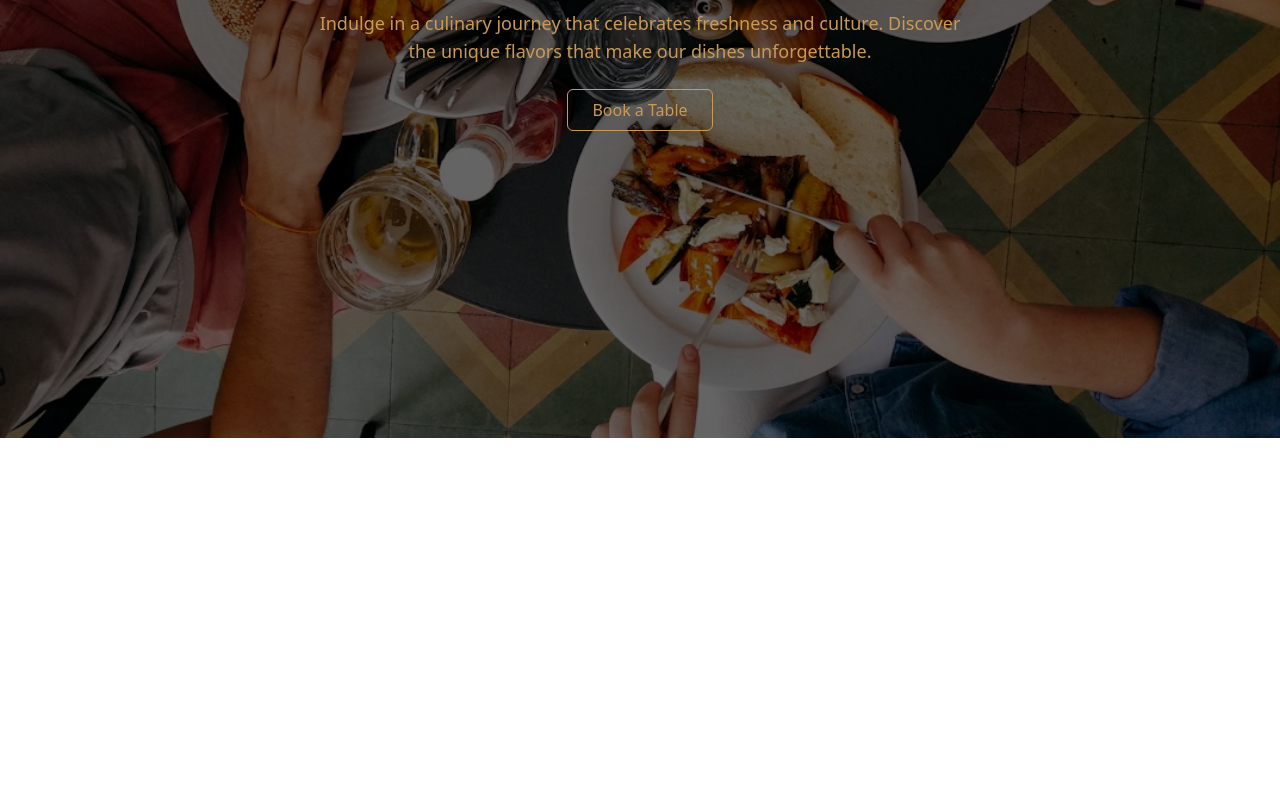
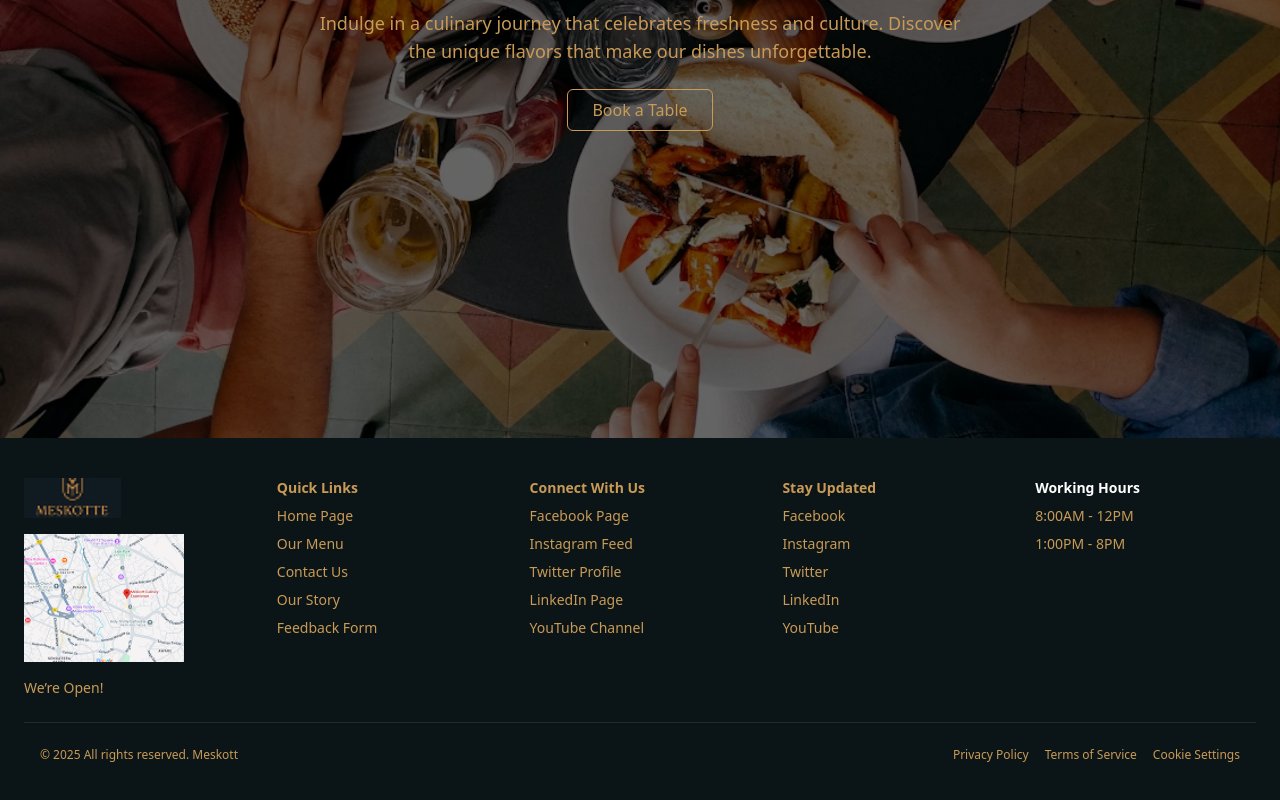
Before and after one commit to EphrataTech/Meskott-Restaurant, a React (Vite) app: page / in a window 1280 px wide. Shown: the part 426-1226 px from the top of the page. Before the commit the page ends 864 px from the top, so only its background shows below. Built offline with nearby package versions, Linux system fonts and the light colour scheme.

Commit message:
feat:Finalized Footer section

```diff
--- a/src/App.jsx
+++ b/src/App.jsx
@@ -2,12 +2,14 @@ import React from 'react'
 import './App.css'
 import Navbar from '../src/components/Navbar'
 import Hero from '../src/components/Hero'
+import Footer from './components/Footer'
 
 export default function App() {
     return(
        <>
        <Navbar />
        <Hero/>
+       <Footer/>
        </>
     )
 }
--- a/src/components/Footer.jsx
+++ b/src/components/Footer.jsx
@@ -14,4 +14,73 @@ export default function Footer() {
           (currentHour >= 13 && currentHour < 20);
 
         setIsOpen(isWeekday && isOpenTime);
-      }, []);
+    }, []);
+    return (
+        <footer className="bg-[#0B1517] text-white py-10 px-6">
+        <div className="max-w-7xl mx-auto grid grid-cols-1 md:grid-cols-5 gap-8 text-sm text-gray-300">
+            {/* Logo & meskot  Map section */}
+            <div className="space-y-4 text-center md:text-left">
+            <img src="/images/Actions.png" alt="Meskott Logo" className="h-10 mx-auto md:mx-0" />
+            <div className="bg-gray-500 h-32 w-full md:w-40 mx-auto md:mx-0 rounded-md flex items-center justify-center">
+                <img src="/public/images/Placeholder Image.png " className='object-cover w-full h-full'/>
+            </div>
+            <div className="text-[#C99A56]">
+                {isOpen ? 'We’re Open!' : 'Currently Closed'}
+            </div>
+            </div>
+
+            {/* Quick Links of meskott pages*/}
+            <div className="space-y-2 text-center md:text-left text-[#C99A56]">
+            <h4 className="font-semibold text-[#C99A56]">Quick Links</h4>
+            <a href="#home" className="hover:text-white block">Home Page</a>
+            <a href="#menu" className="hover:text-white block">Our Menu</a>
+            <a href="#contact" className="hover:text-white block">Contact Us</a>
+            <a href="#story" className="hover:text-white block">Our Story</a>
+            <a href="#feedback" className="hover:text-white block">Feedback Form</a>
+            </div>
+
+            {/* Connect With Us Section*/}
+            <div className="space-y-2 text-center md:text-left text-[#C99A56]">
+            <h4 className="font-semibold text-[#C99A56]">Connect With Us</h4>
+            <a href="#" className="hover:text-[#C99A56] block">Facebook Page</a>
+            <a href="#" className="hover:text-white block">Instagram Feed</a>
+            <a href="#" className="hover:text-white block">Twitter Profile</a>
+            <a href="#" className="hover:text-white block">LinkedIn Page</a>
+            <a href="#" className="hover:text-white block">YouTube Channel</a>
+            </div>
+
+            {/* Stay Updated section*/}
+            <div className="space-y-2 text-center md:text-left text-[#C99A56]">
+            <h4 className="font-semibold text-[#C99A56]">Stay Updated</h4>
+            <a href="#" className="hover:text-white block">Facebook</a>
+            <a href="#" className="hover:text-white block">Instagram</a>
+            <a href="#" className="hover:text-white block">Twitter</a>
+            <a href="#" className="hover:text-white block">LinkedIn</a>
+            <a href="#" className="hover:text-white block">YouTube</a>
+            </div>
+
+            {/* Working Hours of Meskott */}
+            <div className="space-y-2 text-center md:text-left text-[#C99A56]">
+            <h4 className="font-semibold text-white text-[#C99A56]">Working Hours</h4>
+            <p className='text-[#C99A56]'>8:00AM - 12PM</p>
+            <p className='text-[#C99A56]'>1:00PM - 8PM</p>
+            </div>
+        </div>
+
+          {/* Bottom Text */}
+        {/* Horizontal Divider having blur shadow*/}
+<div className="w-full h-px bg-gray-700/50 shadow-sm backdrop-blur-sm my-6"></div>
+
+{/* Bottom Footer Informations*/}
+<div className="flex flex-col md:flex-row justify-between items-center text-xs text-[#C99A56] px-4">
+  <p className="mb-2 md:mb-0">© 2025 All rights reserved. Meskott</p>
+  <div className="space-x-4">
+    <a href="#" className="hover:text-white">Privacy Policy</a>
+    <a href="#" className="hover:text-white">Terms of Service</a>
+    <a href="#" className="hover:text-white">Cookie Settings</a>
+  </div>
+</div>
+
+        </footer>
+    );
+    }
--- a/src/output.css
+++ b/src/output.css
@@ -619,12 +619,24 @@ video {
   margin-bottom: 1.5rem;
 }
 
+.ml-2 {
+  margin-left: 0.5rem;
+}
+
+.mt-10 {
+  margin-top: 2.5rem;
+}
+
 .block {
   display: block;
 }
 
 .flex {
   display: flex;
+}
+
+.grid {
+  display: grid;
 }
 
 .hidden {
@@ -641,6 +653,10 @@ video {
 
 .h-full {
   height: 100%;
+}
+
+.h-32 {
+  height: 8rem;
 }
 
 .w-full {
@@ -665,6 +681,10 @@ video {
 
 .cursor-pointer {
   cursor: pointer;
+}
+
+.grid-cols-1 {
+  grid-template-columns: repeat(1, minmax(0, 1fr));
 }
 
 .flex-col {
@@ -699,10 +719,26 @@ video {
   gap: 1.5rem;
 }
 
+.gap-8 {
+  gap: 2rem;
+}
+
 .space-x-4 > :not([hidden]) ~ :not([hidden]) {
   --tw-space-x-reverse: 0;
   margin-right: calc(1rem * var(--tw-space-x-reverse));
   margin-left: calc(1rem * calc(1 - var(--tw-space-x-reverse)));
+}
+
+.space-y-4 > :not([hidden]) ~ :not([hidden]) {
+  --tw-space-y-reverse: 0;
+  margin-top: calc(1rem * calc(1 - var(--tw-space-y-reverse)));
+  margin-bottom: calc(1rem * var(--tw-space-y-reverse));
+}
+
+.space-y-2 > :not([hidden]) ~ :not([hidden]) {
+  --tw-space-y-reverse: 0;
+  margin-top: calc(0.5rem * calc(1 - var(--tw-space-y-reverse)));
+  margin-bottom: calc(0.5rem * var(--tw-space-y-reverse));
 }
 
 .overflow-hidden {
@@ -721,9 +757,18 @@ video {
   border-width: 1px;
 }
 
+.border-t {
+  border-top-width: 1px;
+}
+
 .border-\[\#C99A56\] {
   --tw-border-opacity: 1;
   border-color: rgb(201 154 86 / var(--tw-border-opacity, 1));
+}
+
+.border-gray-700 {
+  --tw-border-opacity: 1;
+  border-color: rgb(55 65 81 / var(--tw-border-opacity, 1));
 }
 
 .bg-\[\#0B1517\] {
@@ -749,6 +794,11 @@ video {
 .bg-black {
   --tw-bg-opacity: 1;
   background-color: rgb(0 0 0 / var(--tw-bg-opacity, 1));
+}
+
+.bg-gray-500 {
+  --tw-bg-opacity: 1;
+  background-color: rgb(107 114 128 / var(--tw-bg-opacity, 1));
 }
 
 .bg-opacity-60 {
@@ -804,6 +854,15 @@ video {
   padding-right: 1.5rem;
 }
 
+.py-10 {
+  padding-top: 2.5rem;
+  padding-bottom: 2.5rem;
+}
+
+.pt-4 {
+  padding-top: 1rem;
+}
+
 .text-center {
   text-align: center;
 }
@@ -832,6 +891,10 @@ video {
   font-weight: 700;
 }
 
+.font-semibold {
+  font-weight: 600;
+}
+
 .text-black {
   --tw-text-opacity: 1;
   color: rgb(0 0 0 / var(--tw-text-opacity, 1));
@@ -850,6 +913,16 @@ video {
 .text-\[\#C99A56\] {
   --tw-text-opacity: 1;
   color: rgb(201 154 86 / var(--tw-text-opacity, 1));
+}
+
+.text-gray-300 {
+  --tw-text-opacity: 1;
+  color: rgb(209 213 219 / var(--tw-text-opacity, 1));
+}
+
+.text-gray-400 {
+  --tw-text-opacity: 1;
+  color: rgb(156 163 175 / var(--tw-text-opacity, 1));
 }
 
 .opacity-0 {
@@ -930,6 +1003,11 @@ video {
   color: rgb(255 255 255 / var(--tw-text-opacity, 1));
 }
 
+.hover\:text-\[\#C99A56\]:hover {
+  --tw-text-opacity: 1;
+  color: rgb(201 154 86 / var(--tw-text-opacity, 1));
+}
+
 .group:hover .group-hover\:visible {
   visibility: visible;
 }
@@ -958,6 +1036,11 @@ video {
     position: static;
   }
 
+  .md\:mx-0 {
+    margin-left: 0px;
+    margin-right: 0px;
+  }
+
   .md\:flex {
     display: flex;
   }
@@ -968,6 +1051,14 @@ video {
 
   .md\:w-auto {
     width: auto;
+  }
+
+  .md\:w-40 {
+    width: 10rem;
+  }
+
+  .md\:grid-cols-5 {
+    grid-template-columns: repeat(5, minmax(0, 1fr));
   }
 
   .md\:flex-row {
@@ -991,6 +1082,10 @@ video {
     padding-bottom: 0px;
   }
 
+  .md\:text-left {
+    text-align: left;
+  }
+
   .md\:text-5xl {
     font-size: 3rem;
     line-height: 1;
```
Also changed, not shown: public/images/Placeholder Image.png (added).
